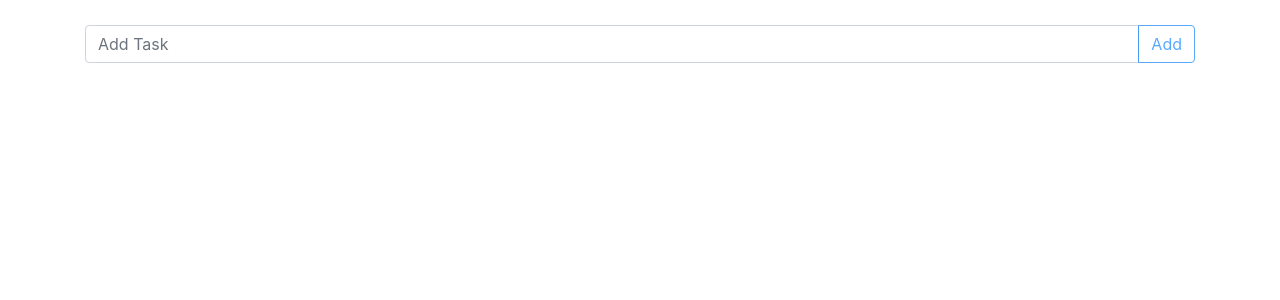
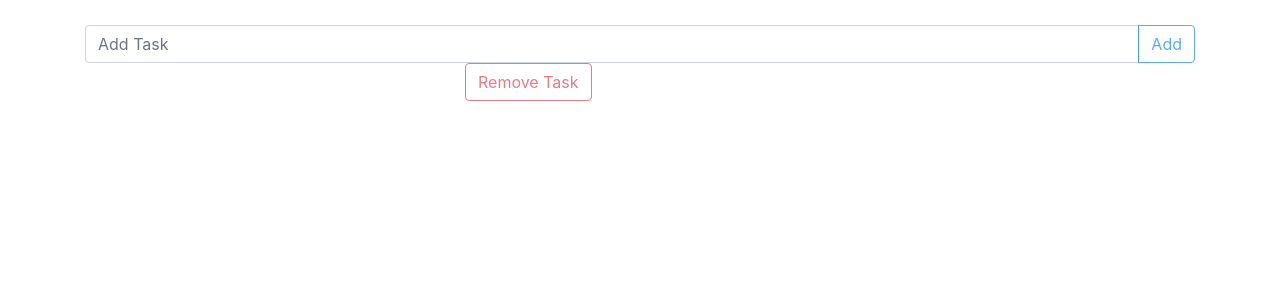
Before and after one commit to vasil2626/react-Project, a React (Create React App) app: page / in a window 1280 px wide. Shown: the top 300 px of the page. Built offline with nearby package versions, Linux system fonts and the light colour scheme.

Commit message:
lesson-8.2

```diff
--- a/src/Components/ToDo/ToDo.jsx
+++ b/src/Components/ToDo/ToDo.jsx
@@ -10,7 +10,7 @@ class ToDo extends Component {
     state = {
         inputValue: '',
         task: [],
-        selected: []
+        selected: new Set()
     };
 
     handleChange = (event) => {
@@ -48,18 +48,33 @@ class ToDo extends Component {
     }
     handleCheck = (taskid) => {
         console.log(taskid);
-        let selected = [...this.state.selected];
-
-        selected.push(taskid);
+        let selected = new Set(this.state.selected);
+        if (selected.has(taskid)) {
+            selected.delete(taskid)
+        }
+        else {
+            selected.add(taskid)
+        };
         this.setState({
             selected
         })
 
-    }
+    };
+    removeSelectid = (taskid) => {
+        console.log(this.state.selected);
+        let task = [ ...this.state.task];
+        this.state.selected.forEach((id) =>{
+            task = task.filter((task) => task._id !== id);
+            this.setState({
+                task,
+                selected: new Set()
+            })
+        })
+    };
 
     render() {
 
-        let { inputValue } = this.state;
+        let { inputValue, selected } = this.state;
 
         let card = this.state.task.map((task) => {
             return (
@@ -100,6 +115,17 @@ class ToDo extends Component {
                         <Row >
                             {card}
                         </Row>
+                        <Row className='justify-content-center'>
+                            <Col xs={4}>
+                                <Button
+                                    variant='outline-danger'
+                                    onClick={this.removeSelectid}
+                                    disabled={!selected.size}>
+                                    Remove Task
+                            </Button>
+                            </Col>
+
+                        </Row>
                     </Container>
                 </div>
             </>
```
